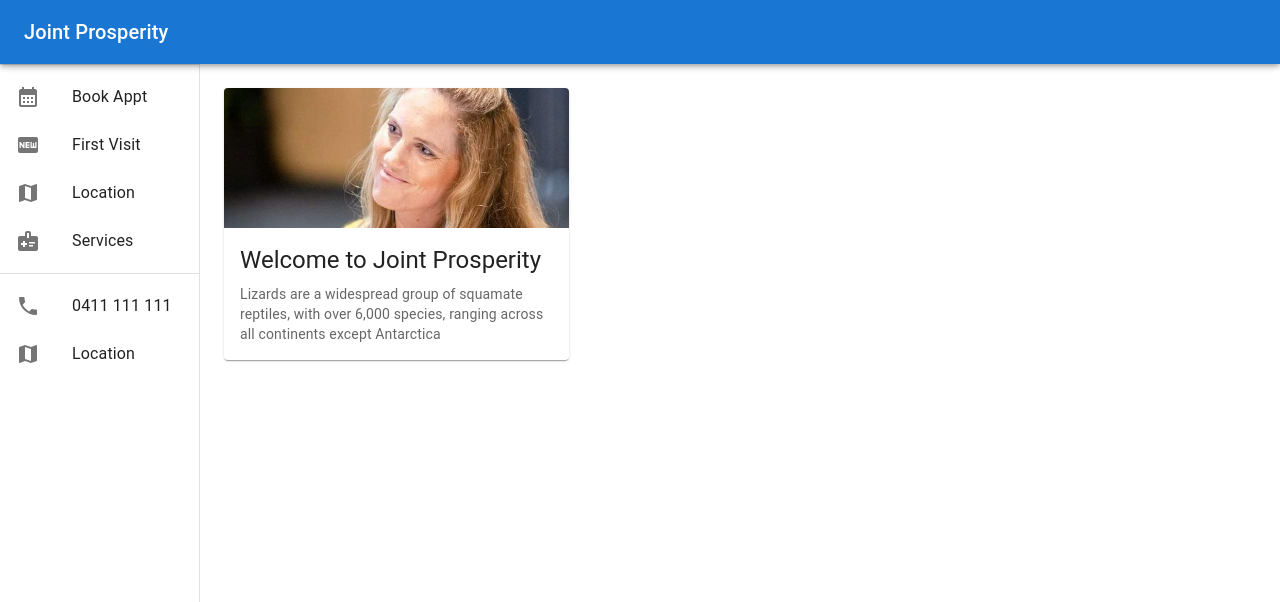
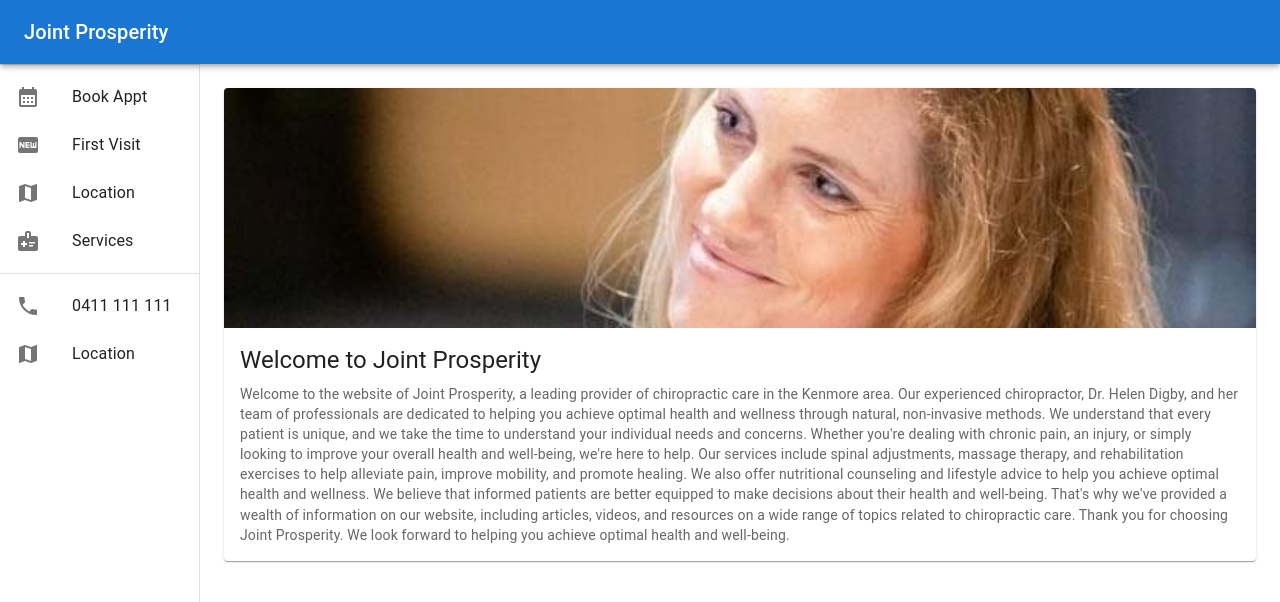
Before and after one commit to DarryllRobinson/joint_prosperity, a React (Create React App) app: page / in a window 1280 px wide. Shown: the top 602 px of the page. Built offline with nearby package versions, Linux system fonts and the light colour scheme.

Commit message:
Resizing Introduction.js

```diff
--- a/src/components/Introduction.js
+++ b/src/components/Introduction.js
@@ -9,11 +9,11 @@ import helen from '../assets/images/helen.jpeg';
 
 export default function Introduction() {
     return (
-        <Card sx={{ maxWidth: 345 }}>
+        <Card sx={{ maxWidth: '100%' }}>
             <CardActionArea>
                 <CardMedia
                     component="img"
-                    height="140"
+                    height="240"
                     image={helen}
                     alt="Helen Digby"
                 />
@@ -22,8 +22,15 @@ export default function Introduction() {
                         Welcome to Joint Prosperity
                     </Typography>
                     <Typography variant="body2" color="text.secondary">
-                        Lizards are a widespread group of squamate reptiles, with over 6,000
-                        species, ranging across all continents except Antarctica
+                        Welcome to the website of Joint Prosperity, a leading provider of chiropractic care in the Kenmore area. Our experienced chiropractor, Dr. Helen Digby, and her team of professionals are dedicated to helping you achieve optimal health and wellness through natural, non-invasive methods.
+
+                        We understand that every patient is unique, and we take the time to understand your individual needs and concerns. Whether you're dealing with chronic pain, an injury, or simply looking to improve your overall health and well-being, we're here to help.
+
+                        Our services include spinal adjustments, massage therapy, and rehabilitation exercises to help alleviate pain, improve mobility, and promote healing. We also offer nutritional counseling and lifestyle advice to help you achieve optimal health and wellness.
+
+                        We believe that informed patients are better equipped to make decisions about their health and well-being. That's why we've provided a wealth of information on our website, including articles, videos, and resources on a wide range of topics related to chiropractic care.
+
+                        Thank you for choosing Joint Prosperity. We look forward to helping you achieve optimal health and well-being.
                     </Typography>
                 </CardContent>
             </CardActionArea>
```
